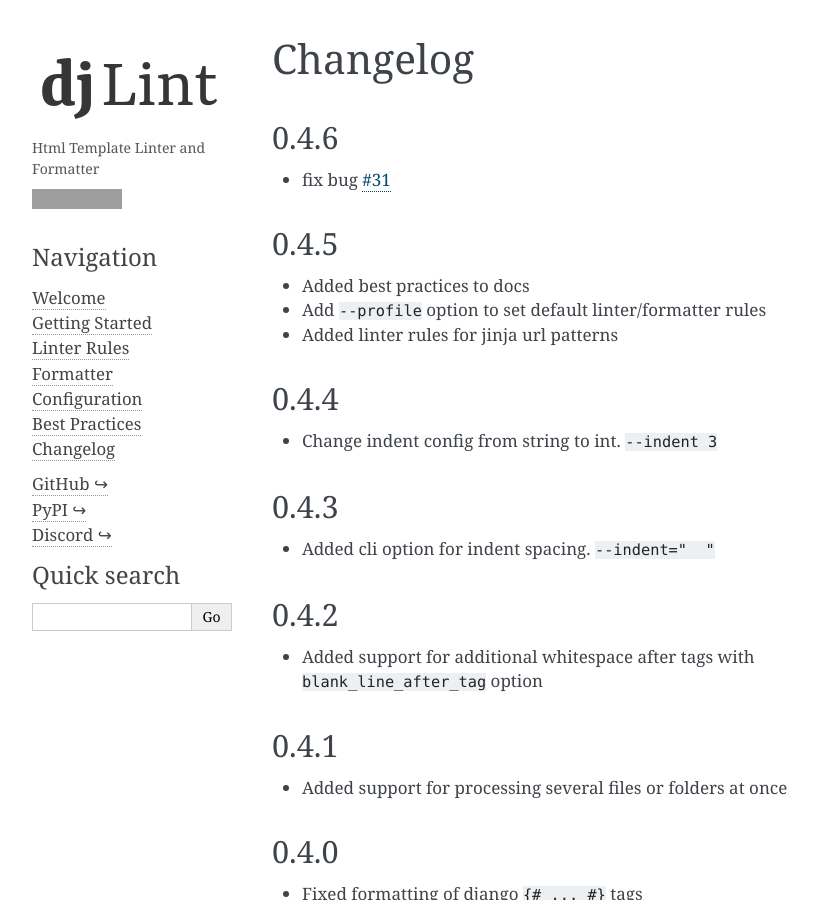
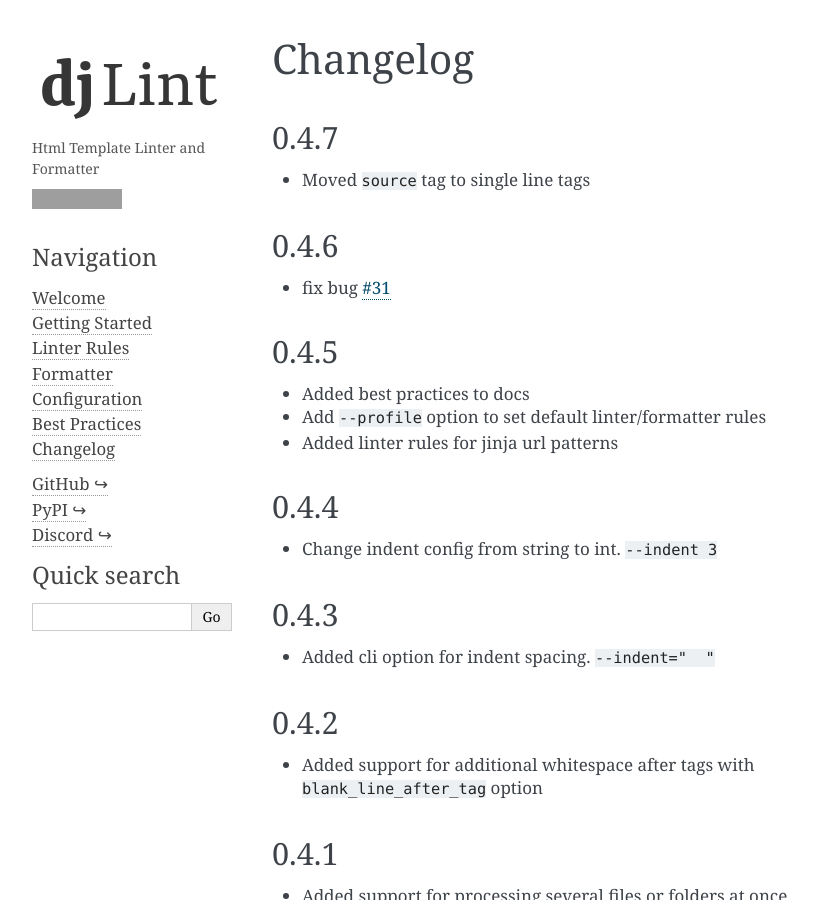
Before and after one commit to djlint/djLint, a Sphinx documentation site: the page built from docs/djlint/changelog.rst, in a window 1280 px wide and 900 px high, cut to the strip 0-900 px from the top of the window. Shown: the whole strip, without its empty margins (148-966 px from the left). Built offline with Sphinx 7.4.7, drawn with Linux system fonts in a browser that asks for light colours; grey boxes are pictures that could not be loaded.

Commit message:
updated version

```diff
--- a/docs/conf.py
+++ b/docs/conf.py
@@ -12,7 +12,7 @@
 project = "djlint"
 copyright = "2021, Riverside Healthcare"
 author = "Christopher Pickering"
-release = "0.4.6"
+release = "0.4.7"
 version = release
 
 # -- General configuration ---------------------------------------------------
--- a/docs/djlint/changelog.rst
+++ b/docs/djlint/changelog.rst
@@ -1,5 +1,9 @@
 Changelog
 =========
+
+0.4.7
+-----
+- Moved ``source`` tag to single line tags
 
 0.4.6
 -----
--- a/pyproject.toml
+++ b/pyproject.toml
@@ -7,7 +7,7 @@
 
 [tool.poetry]
 name="djlint"
-version="0.4.6"
+version="0.4.7"
 description="HTML Template Linter and Formatter"
 license="GPL-3.0-or-later"
 authors=["Christopher Pickering <cpickering@rhc.net>"]
```
